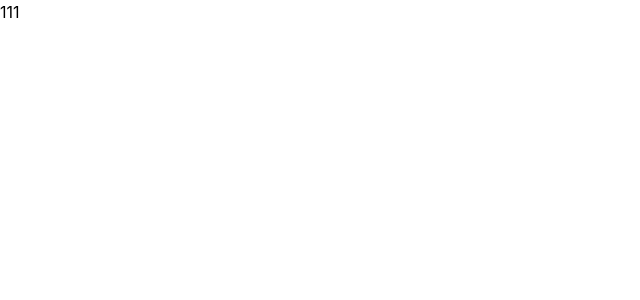
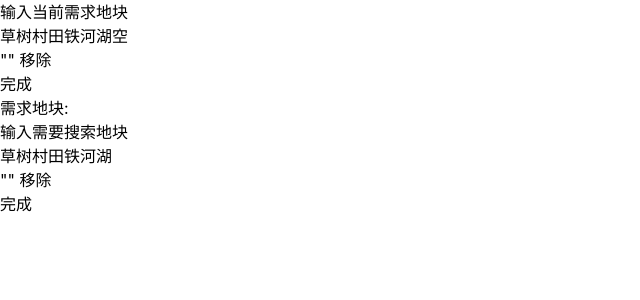
Before and after one commit to dorf-tool/dorf-tool.github.io, a React (Create React App) app: page / in a window 1280 px wide. Shown: the top 300 px of the page, without its empty margins (0-640 px from the left). Built offline with nearby package versions, Linux system fonts and the light colour scheme.

Commit message:
Update tool.js
完成基本逻辑

```diff
--- a/src/components/tool.js
+++ b/src/components/tool.js
@@ -1,5 +1,122 @@
+import { useState, useEffect } from "react";
+const TYPES = ["草", "树", "村", "田", "铁", "河", "湖", "空"];
+const TYPE_REG_STRS = {
+  草: "[草空湖]",
+  树: "[树空]",
+  村: "[村空]",
+  田: "[田空]",
+  铁: "[铁空]",
+  河: "[河空湖]",
+  湖: "[湖空草河]",
+};
+const PIECE_LENGTH = 6;
+const PieceInput = ({
+  title = "",
+  defaultPiece = "",
+  onFinish = () => null,
+  hasNull = true,
+}) => {
+  const [piece, setPiece] = useState(defaultPiece);
+  const deleteLast = () => {
+    setPiece(piece.slice(0, -1));
+  };
+  const finish = () => {
+    if (!piece) return;
+    if (piece.length === PIECE_LENGTH) {
+      onFinish(piece);
+    } else {
+      // 补上空到6位
+      onFinish(piece + "空".repeat(PIECE_LENGTH - piece.length));
+    }
+    reset();
+  };
+  const reset = () => {
+    setPiece(defaultPiece);
+  };
+  return (
+    <>
+      <p>{title}</p>
+      <div className="flex flex-wrap">
+        {TYPES.map((type) => {
+          if (!hasNull && type === "空") return null;
+          return (
+            <button
+              className=""
+              key={type}
+              onClick={() => setPiece(piece + type)}
+              disabled={piece.length >= PIECE_LENGTH}
+            >
+              {type}
+            </button>
+          );
+        })}
+      </div>
+      <p>
+        {JSON.stringify(piece)} <button onClick={deleteLast}>移除</button>
+      </p>
+      <p>
+        <button onClick={finish}>完成</button>
+      </p>
+    </>
+  );
+};
 const Tool = () => {
-  return <div>111</div>;
+  const [pieces, setPieces] = useState(
+    localStorage.getItem("pieces")
+      ? JSON.parse(localStorage.getItem("pieces"))
+      : []
+  );
+  const [piece, setPiece] = useState("");
+  const addPiece = (piece) => {
+    setPieces([...pieces, piece]);
+  };
+  const removePiece = (index) => {
+    setPieces(pieces.filter((_, i) => i !== index));
+  };
+
+  const comparePiece = (a, b) => {
+    // a循环拼接翻倍
+    const aStr = a + a;
+    const bRegStr = b
+      .split("")
+      .map((c) => TYPE_REG_STRS[c])
+      .join("");
+    const bReg = new RegExp(bRegStr);
+    const result = aStr.match(bReg);
+    return result && result.length > 0;
+  };
+  useEffect(() => {
+    // 缓存pieces
+    localStorage.setItem("pieces", JSON.stringify(pieces));
+  }, [pieces]);
+  return (
+    <>
+      <PieceInput title="输入当前需求地块" onFinish={addPiece} />
+      {pieces.map((p, index) => (
+        <p key={p + index}>{p}</p>
+      ))}
+      <p>需求地块:</p>
+      <PieceInput
+        title="输入需要搜索地块"
+        onFinish={setPiece}
+        hasNull={false}
+      />
+      {piece && (
+        <>
+          <p>
+            <b>{piece}</b>的匹配结果
+          </p>
+          {pieces
+            .filter((p) => comparePiece(p, piece))
+            .map((p, index) => (
+              <p key={p + index}>
+                <b>{p}</b>
+                <button onClick={() => removePiece(index)}>匹配到</button>
+              </p>
+            ))}
+        </>
+      )}
+    </>
+  );
 };
-
 export default Tool;
```
